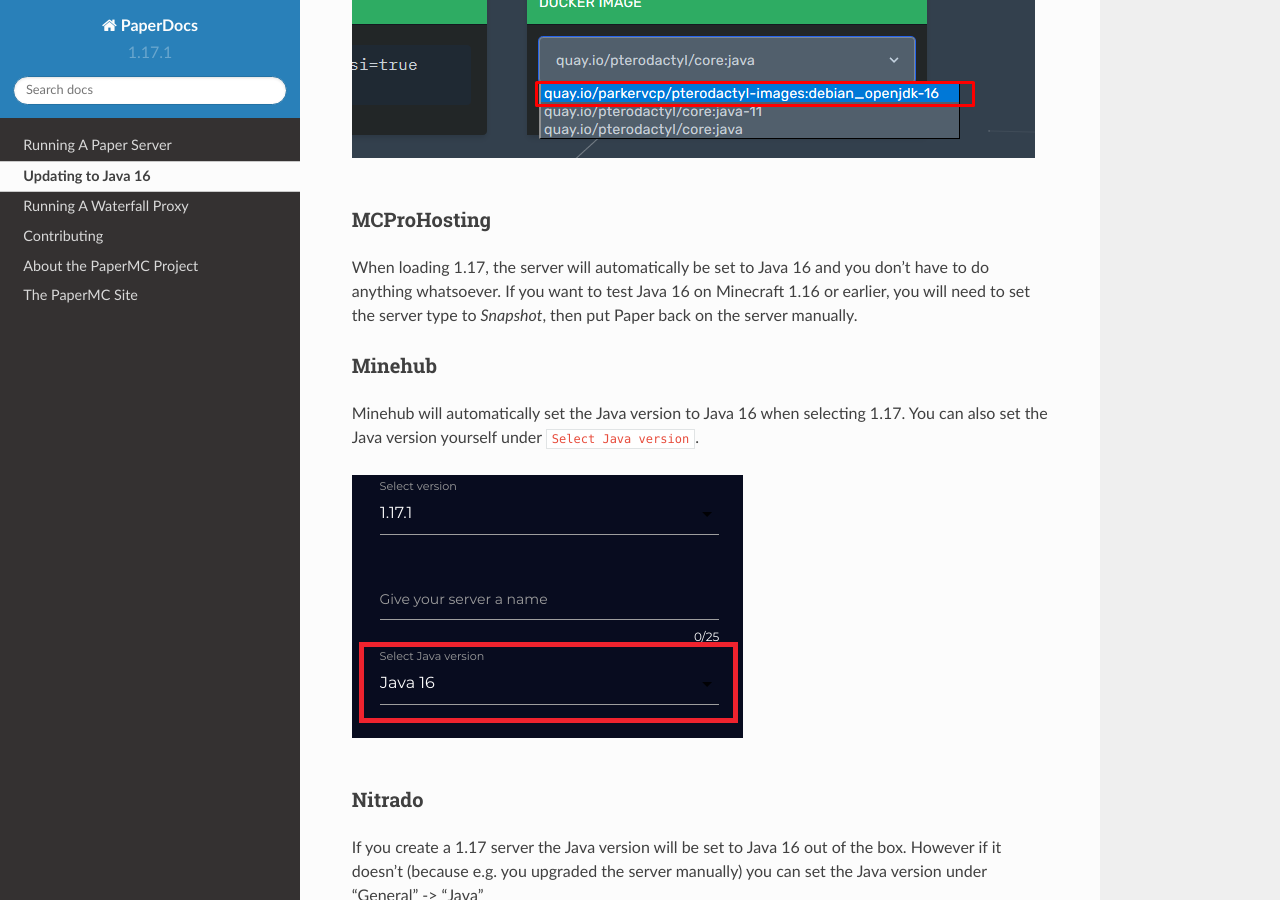
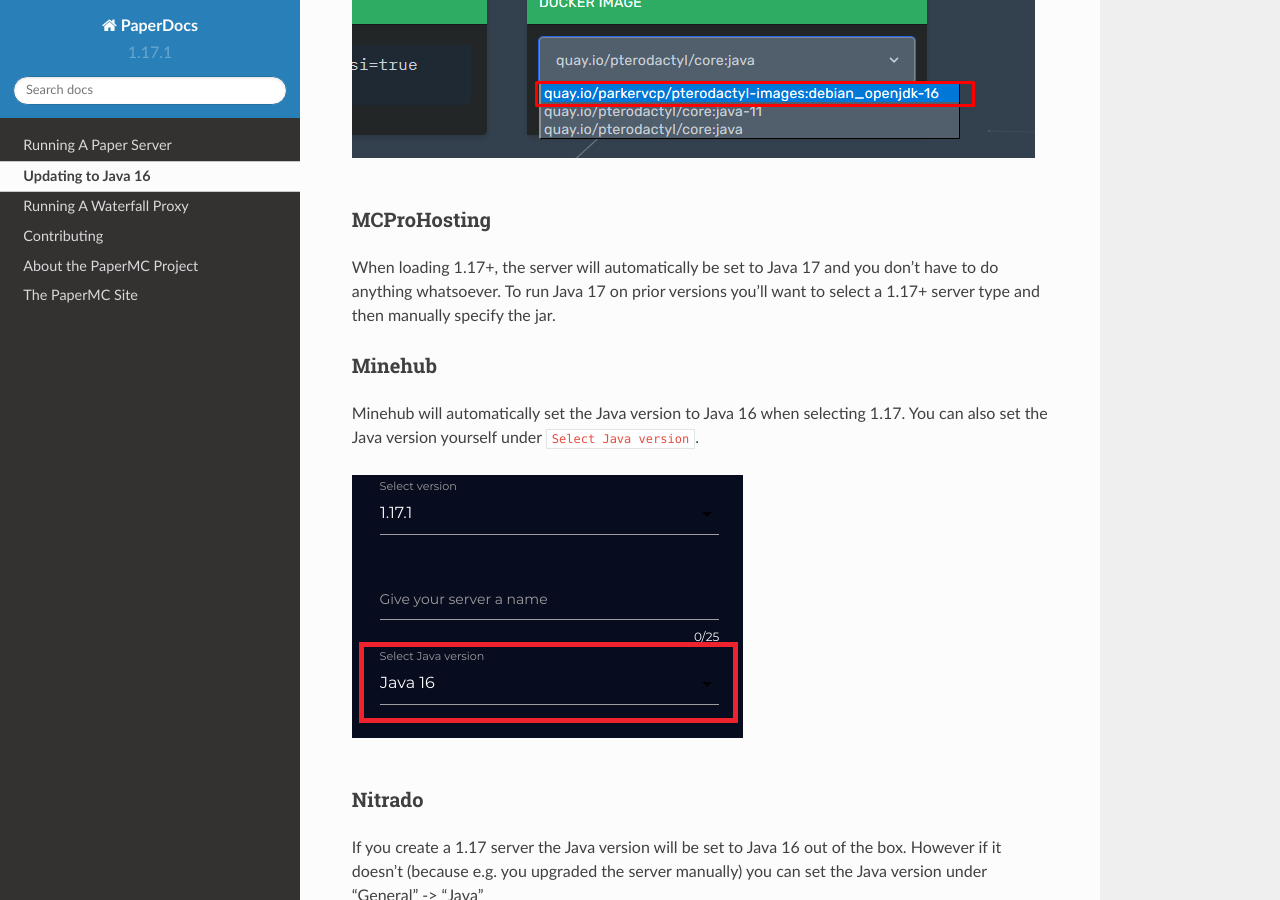
Before and after one commit to PaperMC/PaperDocs, a Sphinx documentation site: the page built from source/java-update/index.rst, in a window 1280 px wide and 900 px high, scrolled down 2960 px. Built offline with Sphinx 7.4.7 and the Read the Docs theme 2.0.0, drawn with Linux system fonts in a browser that asks for light colours.

Commit message:
Update MCProHosting to reflect Java 17 (#127)

```diff
--- a/source/java-update/index.rst
+++ b/source/java-update/index.rst
@@ -102,10 +102,9 @@
 MCProHosting
 ~~~~~~~~~~~~
 
-When loading 1.17, the server will automatically be set to Java 16 and you don't
-have to do anything whatsoever. If you want to test Java 16 on Minecraft 1.16 or
-earlier, you will need to set the server type to *Snapshot*, then put Paper back
-on the server manually.
+When loading 1.17+, the server will automatically be set to Java 17 and you don't
+have to do anything whatsoever. To run Java 17 on prior versions you'll want to
+select a 1.17+ server type and then manually specify the jar.
 
 Minehub
 ~~~~~~~~~~~~
```
